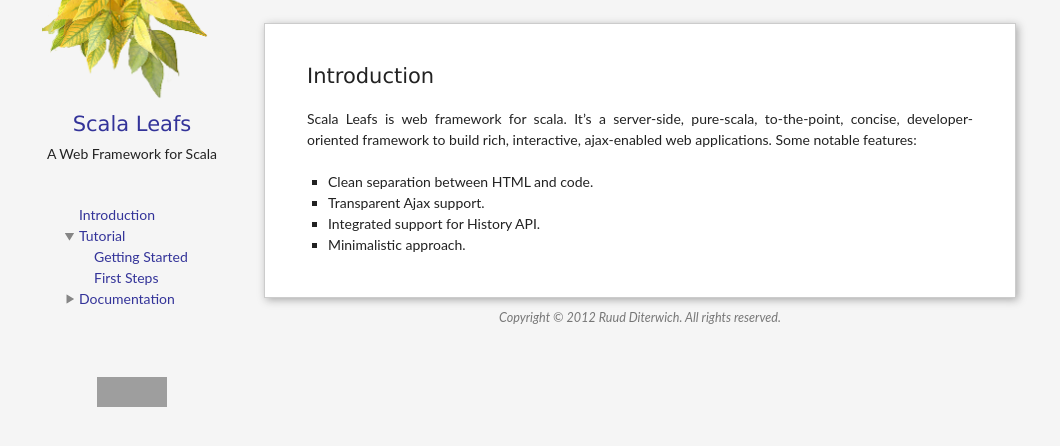
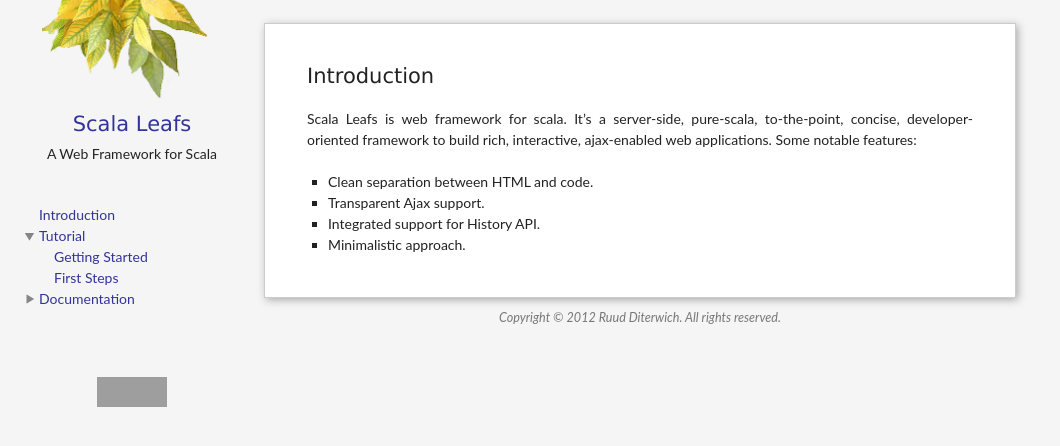
Before and after one commit to scalastuff/scalaleafs, a Jekyll site: the page built from index.md, in a window 1280 px wide. Shown: the top 446 px of the page, without its empty margins (0-1060 px from the left). Built offline with Jekyll 4.4.1, drawn with Linux system fonts in a browser that asks for light colours; grey boxes are pictures that could not be loaded.

Commit message:
Updated _layouts/default.html

```diff
--- a/_layouts/default.html
+++ b/_layouts/default.html
@@ -28,7 +28,7 @@
                 <a href="/"><h1 style="margin-top: 70px; text-align: center; margin-bottom: 0;">Scala Leafs</h1></a>
                   <div style="margin-top:8px; text-align: center;">A Web Framework for Scala</div>
 
-                  <div class="menu" style="margin-top: 40px; text-align: center;">
+                <div class="menu" style="margin-top: 40px; text-align: left; padding-left: 20px;">
                     <div class="dtree" style="white-space: nowrap; display: inline-block; text-align: left; min-width: 140px;">
   	<script type="text/javascript">
 		d = new dTree('d');
```
